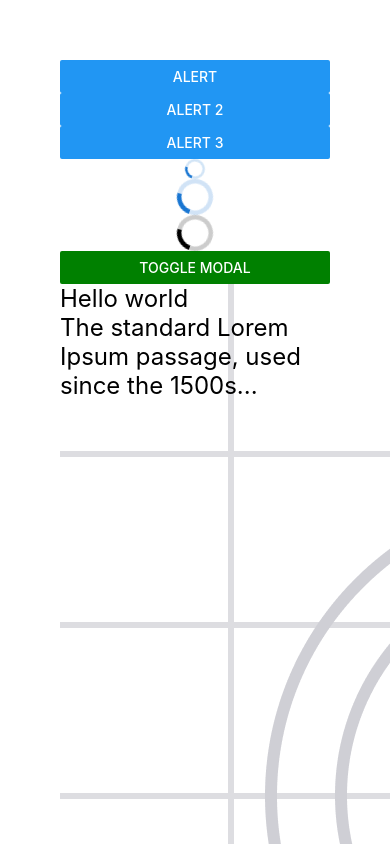
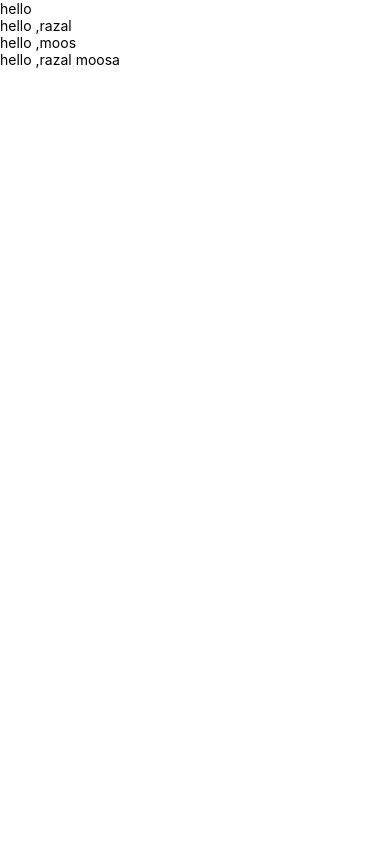
Before and after one commit to Razalp/React-native, a React Native app: screen / in a window 390 px wide. Built offline with nearby package versions, Linux system fonts and the light colour scheme.

Commit message:
Create compont

```diff
--- a/App.js
+++ b/App.js
@@ -1,53 +1,20 @@
 import React, { useState } from 'react';
 // import { StatusBar } from 'expo-status-bar';
 import { StyleSheet, Text, View, Image, ImageBackground, ScrollView, Button, Pressable, Modal,StatusBar,ActivityIndicator ,Alert} from 'react-native';
+import Greet from './Componets/Greet';
 
 const logoImage = require("./assets/adaptive-icon.png");
 
 export default function App() {
-  const [isModalVisible, setIsModalVisible] = useState(false);
+
 
   return (
-    <ScrollView style={{ flex: 1, backgroundColor: "white", padding: 60 }}>
-      <Button title='Alert' onPress={()=>Alert.alert("some problem")}/>
-      <Button title='Alert 2' onPress={()=>Alert.alert("some problem","Dob missing")}/>
-      <Button
-        title='Alert 3'
-        onPress={() => {
-          Alert.alert(
-            "Some Problem",
-            "DOB missing",
-            [
-              { text: "Cancel", onPress: () => console.log("Cancel Pressed"), style: "cancel" }
-            ],
-            [
-              { text: "ok", onPress: () => console.log("ok Pressed"), style: "ok" }
-            ]
-          );
-        }}
-      />
-      <ActivityIndicator/>
-      <ActivityIndicator size={"large"}/>
-      <ActivityIndicator size={"large"} color={"black"}/>
-      <Button title='Toggle Modal' color="green" onPress={() => setIsModalVisible(!isModalVisible)} />
-      <Modal visible={isModalVisible} transparent={true} animationType="slide">
-        <View style={styles.modalContainer}>
-          <View style={styles.modalContent}>
-            <Text>Hello from Modal!</Text>
-            <Button title="Close Modal" onPress={() => setIsModalVisible(false)} />
-          </View>
-        </View>
-      </Modal>
-      <ImageBackground source={logoImage} style={{ flex: 1 }}>
-        <Pressable onPress={() => console.log("hello world")}>
-          <Text style={{ color: "black", fontSize: 24 }}>Hello world</Text>
-        </Pressable>
-        <Text style={{ color: "black", fontSize: 24 }}>
-          The standard Lorem Ipsum passage, used since the 1500s...
-        </Text>
-      </ImageBackground>
-      <StatusBar style="auto" hidden />
-    </ScrollView>
+<View>
+  <Text>hello</Text>
+  <Greet name="razal"/>
+  <Greet name="moos"/>
+  <Greet name="razal moosa"/>
+</View>
   );
 }
 
--- /dev/null
+++ b/Componets/Greet.js
@@ -0,0 +1,12 @@
+
+import { Text, View } from 'react-native'
+
+const Greet = ({name}) => {
+  return (
+    <View>
+      <Text>hello ,{ name}</Text>
+    </View>
+  )
+}
+
+export default Greet
```
